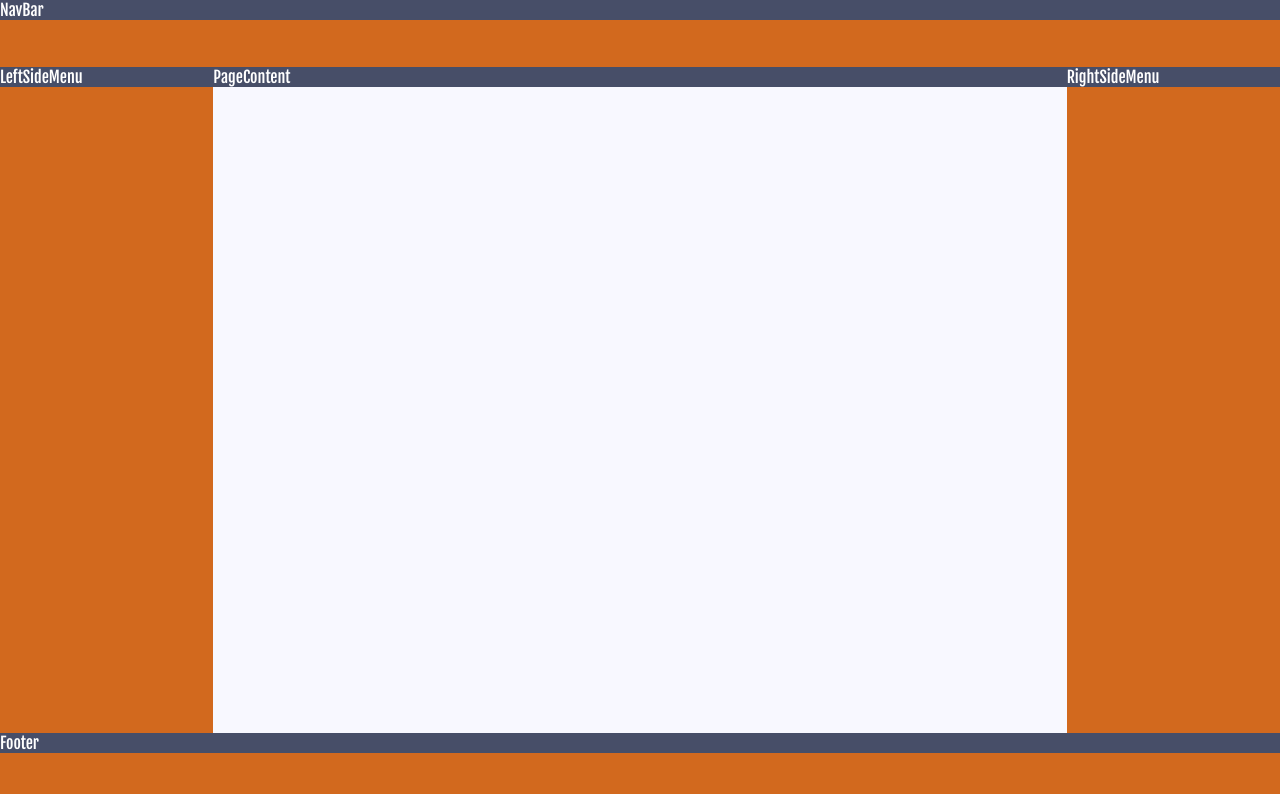
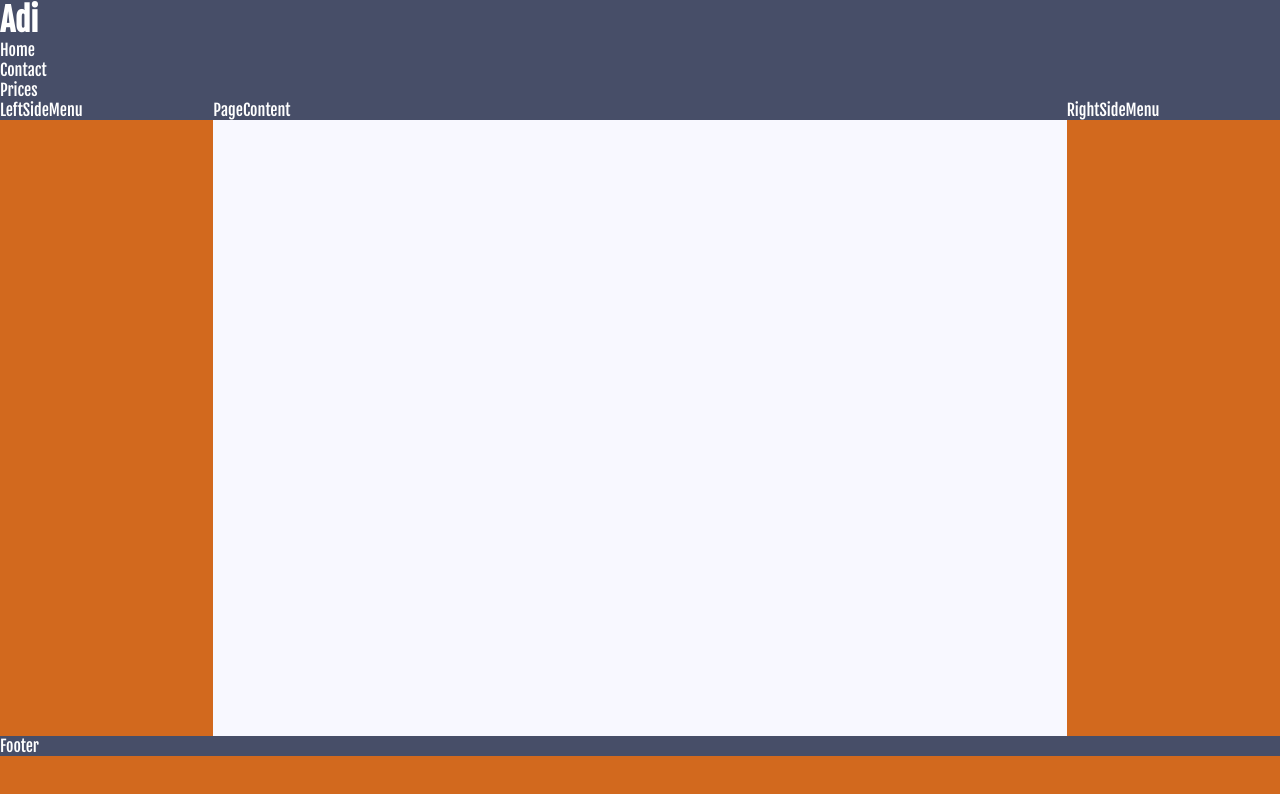
Before and after one commit to OthmanAdi/MyPortfolioStartsteps2022, a plain HTML site: page components/index.html in a window 1280 px wide. Drawn offline with Linux system fonts and the light colour scheme.

Commit message:
clean code

```diff
--- a/components/index.html
+++ b/components/index.html
@@ -9,7 +9,17 @@
 
 <div class="body">
     <div class="el NavBar">
-        <p>NavBar</p>
+        <div class="Brand">
+            <h1>Adi</h1>
+        </div>
+
+        <div class="pagesList">
+            <ul>
+                <li>Home</li>
+                <li>Contact</li>
+                <li>Prices</li>
+            </ul>
+        </div>
     </div>
 
     <div class="el LeftSideMenu">
```
